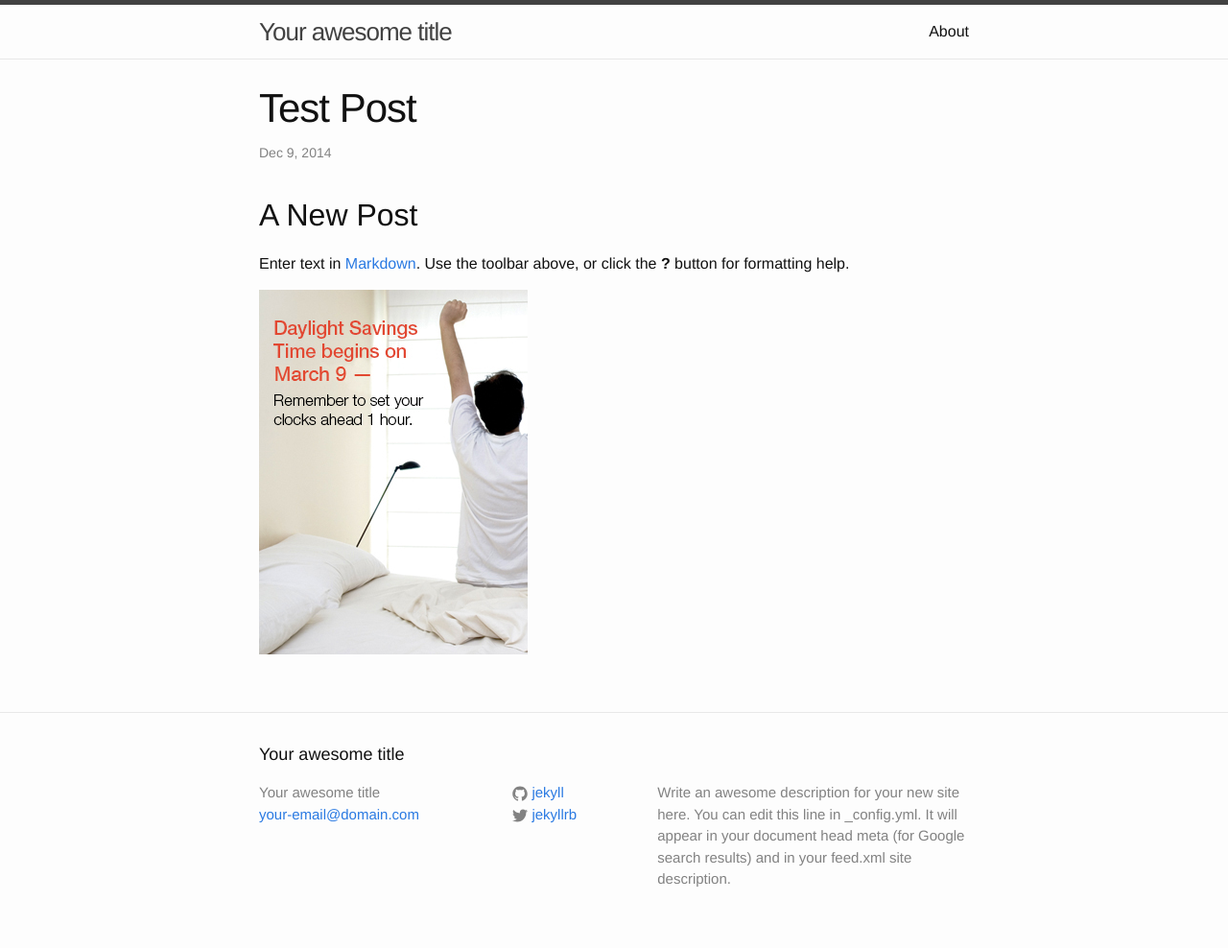
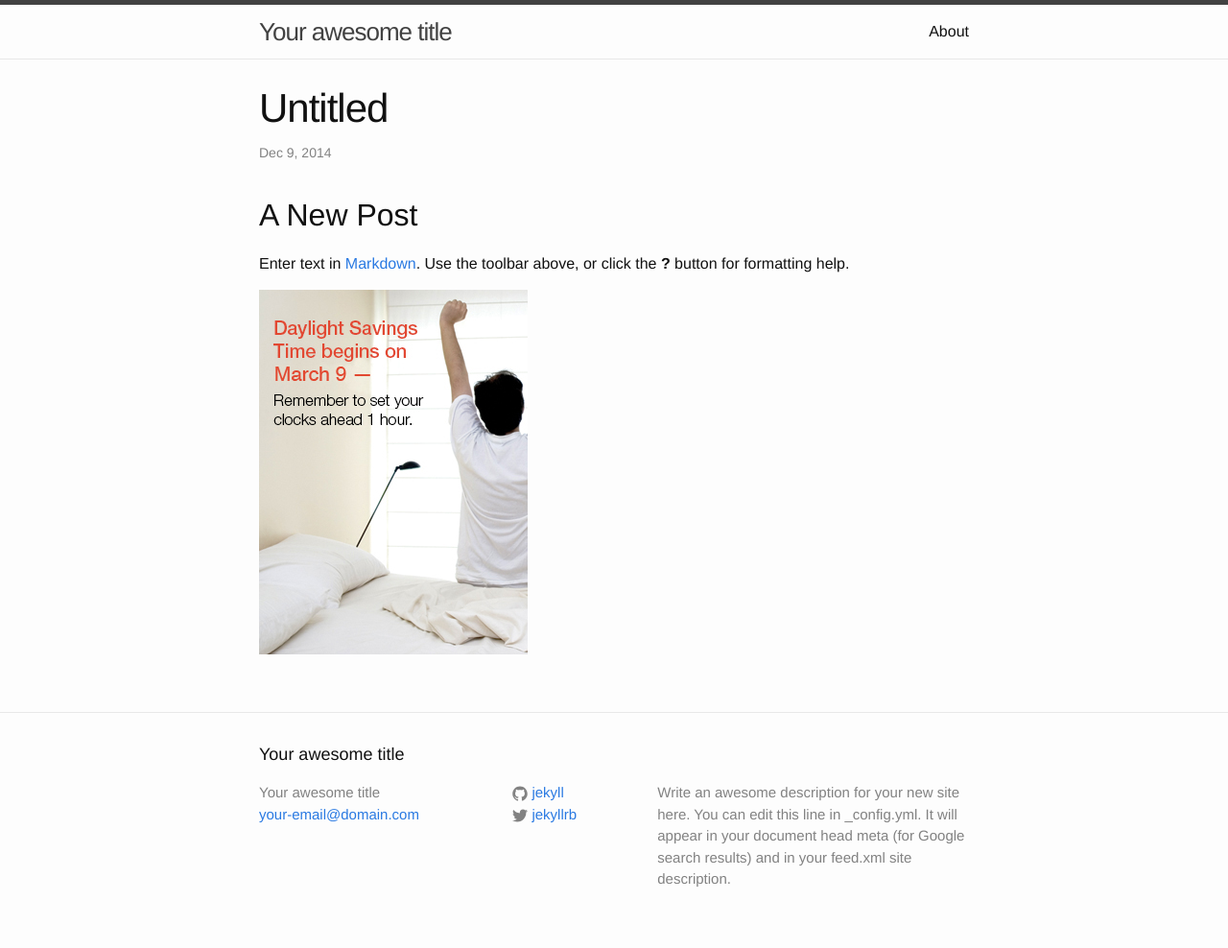
Before and after one commit to AllenWrenches/jekyll, a Jekyll site: the page built from _posts/2014-12-09-test-post.md, in a window 1280 px wide. Shown: the whole page at 96% size. Built offline with Jekyll 4.4.1, drawn with Linux system fonts in a browser that asks for light colours.

Commit message:
Updated 2014-12-09-test-post.md

```diff
--- a/_posts/2014-12-09-test-post.md
+++ b/_posts/2014-12-09-test-post.md
@@ -1,7 +1,11 @@
 ---
+layout: post
+category: blog
 published: true
-layout: post
 categories: jekyll update
+title: Untitled
+tags:
+  - mangos
 ---
 
 ## A New Post
```
